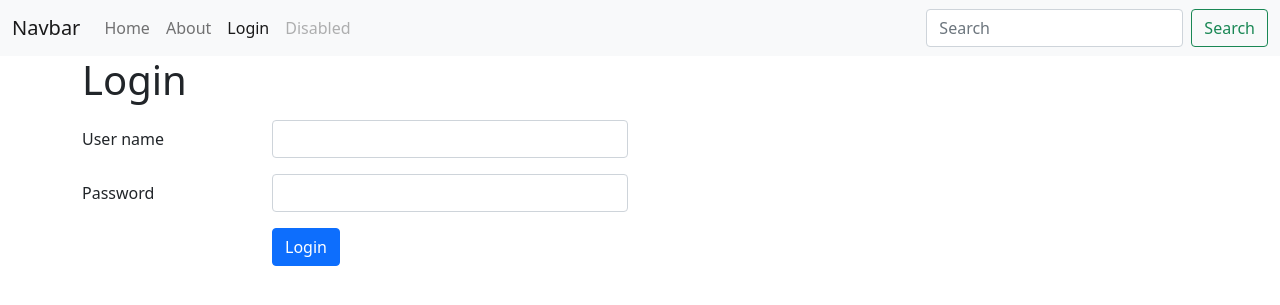
After one commit to Torekas/NicerApp, a Flask app: page /login in a window 1280 px wide. The commit adds this page. Shown: the top 305 px of the page. Run offline with Flask 3, Linux system fonts and the light colour scheme; data that the repository does not hold is empty.

Commit message:
Adding security and updating users' permissions

```diff
--- /dev/null
+++ b/Templates/login.html
@@ -0,0 +1,31 @@
+{% extends "base.html" %}
+{% block title %} Logon {% endblock %}
+
+{% block content %}
+<div class="container">
+  <form method='POST' action = {{url_for('login')}}>
+    <div class="row-mt3">
+      <div class="col-6 h1">Login</div>
+    </div>
+
+    <div class="row mt-3">
+      <div class="col-2 col-form-label"><label for="user_name">User name</label></div>
+      <div class="col-4">
+        <input type="text" id="user_name" name="user_name" class="form-control">
+      </div>
+    </div>
+
+    <div class="row mt-3">
+      <div class="col-2 col-form-label"><label for="user_pass">Password</label></div>
+      <div class = "col-4">
+        <input type="password" id="user_pass" name = "user_pass" class="form-control">
+      </div>
+    </div>
+
+    <div class="row mt-3">
+      <div class="col-2"></div>
+      <div class="col-4"><input type="submit" value="Login" class="btn btn-primary"></div>
+    </div>
+  </form>
+</div>
+{% endblock %}
--- a/Templates/menu.html
+++ b/Templates/menu.html
@@ -9,26 +9,41 @@
         <li class="nav-item">
           <a class="nav-link {{ 'active' if active_menu == 'home' }}" aria-current="page" href="{{ url_for('index') }}">Home</a>
         </li>
+        {% if login.is_valid %}
         <li class="nav-item">
           <a class="nav-link {{ 'active' if active_menu == 'exchange' }}" href="{{ url_for('exchange') }}">Exchange</a>
         </li>
+        {% endif %}
+        {% if login.is_valid %}
         <li class="nav-item">
           <a class="nav-link {{ 'active' if active_menu == 'history' }}" href="{{ url_for('history') }}">History</a>
         </li>
+        {% endif %}
         <li class="nav-item">
           <a class="nav-link {{ 'active' if active_menu == 'about' }}" href="#">About</a>
         </li>
+        {% if not login.is_valid %}
+        <li class="nav-item">
+          <a class="nav-link {{ 'active' if active_menu == 'login' }}" href="{{ url_for('login') }}">Login</a>
+        </li>
+        {% endif %}
+        {% if login.is_valid %}
+        <li class="nav-item">
+          <a class="nav-link {{ 'active' if active_menu == 'logout' }}" href="{{ url_for('logout') }}">Logout {{ session['user']
+           if 'user' in session }} </a>
+        </li>
+        {% endif %}
+        {% if login.is_valid and login.is_admin %}
         <li class="nav-item dropdown">
           <a class="nav-link dropdown-toggle" href="#" id="navbarDropdown" role="button" data-bs-toggle="dropdown" aria-expanded="false">
-            Dropdown
+            Users
           </a>
           <ul class="dropdown-menu" aria-labelledby="navbarDropdown">
-            <li><a class="dropdown-item" href="#">Action</a></li>
-            <li><a class="dropdown-item" href="#">Another action</a></li>
-            <li><hr class="dropdown-divider"></li>
-            <li><a class="dropdown-item" href="#">Something else here</a></li>
+            <li><a class="dropdown-item" href="{{ url_for('users') }}">Users</a></li>
+            <li><a class="dropdown-item" href="{{ url_for('new_user') }}">New User</a></li>
           </ul>
         </li>
+        {% endif %}
         <li class="nav-item">
           <a class="nav-link disabled" href="#" tabindex="-1" aria-disabled="true">Disabled</a>
         </li>
--- a/app.py
+++ b/app.py
@@ -1,9 +1,14 @@
-from flask import Flask, render_template, url_for, request, flash, g, redirect
+from flask import Flask, render_template, url_for, request, flash, g, redirect, session
 import sqlite3
 from sqlite3.dbapi2 import SQLITE_TRANSACTION
 from datetime import date
+import random
+import string
+import hashlib
+import binascii
 
 app_info = {'db_file' : 'C:/Users/janmi/PycharmProjects/NicerApp/data/cantor.db' }
+
 
 app = Flask(__name__)
 
@@ -20,6 +25,94 @@ def get_db():
         conn.row_factory = sqlite3.Row
         g.sqlite_db = conn
     return g.sqlite_db
+
+class UserPass:
+    def __init__(self, user ='', password=''):
+        self.user = user
+        self.password = password
+        self.email = ''
+        self.is_valid = False
+        self.is_admin = False
+
+    def hash_password(self):
+        os_urandom_static = b'K\x18\xcdY\xa9\x03\x87\xe9J\xa8\xe3\x9ai\xa5\x98\xcd\r!\xb9m5\x93\xa8\x91L\xd5\xc6\x0fW|\xf9Y\x97\x94\xcfT\x81L\xc6\xc4\x01]\t\\G\xb8\x92\x12\x92J53\xe6Q\xe5\x17\xe1U4\xcf'
+        salt =hashlib.sha256(os_urandom_static).hexdigest().encode('ascii')
+        pwdhash  = hashlib.pbkdf2_hmac('sha512', self.password.encode('utf-8'), salt, 100000)
+        pwdhash = binascii.hexlify(pwdhash)
+        return (salt + pwdhash).decode('ascii')
+
+    def verify_password(self, stored_password, provided_password):
+        salt = stored_password[:64]
+        stored_password = stored_password[64:]
+        pwdhash = hashlib.pbkdf2_hmac('sha512', provided_password.encode('utf-8'), salt.encode('ascii'), 100000)
+        pwdhash = binascii.hexlify(pwdhash).decode('ascii')
+        return pwdhash == stored_password
+
+    def get_random_user_pasword(self):
+        random_user = ''.join(random.choice(string.ascii_lowercase) for i in range(3))
+        self.user = random_user
+
+        password_characters = string.ascii_letters
+        random_password = ''.join(random.choice(password_characters) for i in range(3))
+        self.password = random_password
+
+    def login_user(self):
+
+        db = get_db()
+        sql_statement = 'select id, name, email, password, is_active, is_admin from users where name=?'
+        cur = db.execute(sql_statement, [self.user])
+        user_record = cur.fetchone()
+
+        if user_record!=None and self.verify_password(user_record['password'], self.password):
+            return user_record
+        else:
+            self.user = None
+            self.password = None
+            return None
+
+    def get_user_info(self):
+        db = get_db()
+        sql_statement = 'select name, email, password, is_active, is_admin from users where name=?'
+        cur = db.execute(sql_statement, [self.user])
+        db_user = cur.fetchone()
+
+        if db_user == None:
+            self.is_valid = False
+            self.is_admin = False
+            self.email = ''
+        elif db_user['is_active']!=1:
+            self.is_valid = False
+            self.is_admin = False
+            self.email = db_user['email']
+        else:
+            self.is_valid = True
+            self.is_admin = db_user['is_admin']
+            self.email = db_user['email']
+
+
+@app.route('/init_app')
+def init_app():
+    # check if there are users defined ( at least one active admin required)
+    db = get_db()
+    sql_statement = 'select count(*) as cnt from users where is_active and is_admin;'
+    cur = db.execute(sql_statement)
+    active_admins = cur.fetchone()
+
+    if active_admins!=None and active_admins['cnt']>0:
+        flash('Application is already set-up. Nothing to do ')
+        return redirect(url_for('index'))
+
+    # if not - create/update admin account with a new password and admin privileges, display random username
+
+    user_pass = UserPass()
+    user_pass.get_random_user_pasword()
+    sql_statement = 'insert into users(name, email, password, is_active, is_admin) values(?,?,?, True, True);'
+    db.execute(sql_statement, [user_pass.user, 'nooone@nowhere.no', user_pass.hash_password()])
+    db.commit()
+
+    flash('User {} with password {} has been created'.format(user_pass.user, user_pass.password))
+    return redirect(url_for('index'))
+
 @app.teardown_appcontext
 def close_db(error):
     if hasattr(g, 'sqlite_db'):
@@ -53,18 +146,55 @@ class CantorOffer:
                 return currency
         return Currency('unknown', 'unknown', 'flag_pirat.png')
 
+
+@app.route('/login', methods=['GET','POST'])
+def login():
+    login = UserPass(session.get('user'))
+    login.get_user_info()
+
+    if request.method == 'GET':
+        return render_template('login.html', active_menu = 'login', login = login)
+    else:
+        user_name = '' if 'user_name' not in request.form else request.form['user_name']
+        user_pass = '' if 'user_pass' not in request.form else request.form['user_pass']
+
+        login = UserPass(user_name, user_pass)
+        login_record = login.login_user()
+
+        if login_record != None:
+            session['user'] = user_name
+            flash('Logon succesful, welcome {}'.format(user_name))
+            return redirect(url_for('index'))
+        else:
+            flash('Logon failed, try again')
+            return render_template('login.html', active_menu = 'login', login = login)
+
+@app.route('/logout')
+def logout():
+    if 'user' in session:
+        session.pop('user', None)
+        flash('You are logged out')
+    return redirect(url_for('login'))
+
+
 @app.route('/')
 def index():
-    return render_template('index.html', active_menu='home')
+    login = UserPass(session.get('user'))
+    login.get_user_info()
+    return render_template('index.html', active_menu='home', login = login)
 
 @app.route('/exchange', methods=['GET', 'POST'])
 def exchange():
+    login = UserPass(session.get('user'))
+    login.get_user_info()
+    if not login.is_valid:
+        return redirect(url_for('login'))
 
     offer = CantorOffer()
     offer.load_offers()
 
     if request.method == 'GET':
-        return render_template('exchange.html',active_menu='exchange', offer = offer)
+        return render_template('exchange.html',active_menu='exchange', offer = offer, login = login)
     else:
 
         amount = '100'
@@ -86,19 +216,29 @@ def exchange():
             db.commit()
             flash('Request to change {} was accepted'.format(currency))
 
-        return render_template('exchange_result.html',active_menu='exchange', currency = currency, amount = amount, currency_info = offer.get_by_code(currency))
+        return render_template('exchange_result.html',active_menu='exchange', currency = currency, amount = amount, currency_info = offer.get_by_code(currency), login= login)
 
 @app.route('/history')
 def history():
+    login = UserPass(session.get('user'))
+    login.get_user_info()
+    if not login.is_valid:
+        return redirect(url_for('login'))
+
     db = get_db()
     sql_command = 'select id, currency, amount, trans_date from transactions;'
     cur = db.execute(sql_command)
     transactions = cur.fetchall()
 
-    return render_template('history.html',active_menu = 'history', transactions=transactions)
+    return render_template('history.html',active_menu = 'history', transactions=transactions, login=login)
 
 @app.route('/delete_transaction/<int:transaction_id>')
 def delete_transaction(transaction_id):
+    login = UserPass(session.get('user'))
+    login.get_user_info()
+    if not login.is_valid:
+        return redirect(url_for('login'))
+
     db = get_db()
     sql_statement = 'delete from transactions where id = ?;'
     db.execute(sql_statement, [transaction_id])
@@ -108,6 +248,11 @@ def delete_transaction(transaction_id):
 
 @app.route('/edit_transaction/<int:transaction_id>', methods=['POST', 'GET'])
 def edit_transaction(transaction_id):
+    login = UserPass(session.get('user'))
+    login.get_user_info()
+    if not login.is_valid:
+        return redirect(url_for('login'))
+
 
     offer = CantorOffer()
     offer.load_offers()
@@ -122,7 +267,7 @@ def edit_transaction(transaction_id):
             flash('No such transaction!')
             return redirect(url_for('history'))
         else:
-            return render_template('edit_transaction.html', transaction = transaction, offer = offer, active_menu = 'history')
+            return render_template('edit_transaction.html', transaction = transaction, offer = offer, active_menu = 'history', login=login)
 
     else:
 
@@ -145,3 +290,139 @@ def edit_transaction(transaction_id):
             flash('Transactions was updated')
 
         return redirect(url_for('history'))
+
+
+@app.route('/users')
+def users():
+    login = UserPass(session.get('user'))
+    login.get_user_info()
+    if not login.is_valid or not login.is_admin:
+        return redirect(url_for('login'))
+
+    db = get_db()
+    sql_command = 'select id, name, email, is_admin, is_active from users;'
+    cur =db.execute(sql_command)
+    users = cur.fetchall()
+
+    return render_template('users.html', active_menu='users', users=users, login = login)
+
+@app.route('/user_status_change/<action>/<user_name>')
+def user_status_change(action, user_name):
+    login = UserPass(session.get('user'))
+    login.get_user_info()
+    if not login.is_valid or not login.is_admin:
+        return redirect(url_for('login'))
+
+    db = get_db()
+    if action == 'active':
+        db.execute("update users set is_active = (is_active + 1) % 2 where name = ? and name <> ?",[user_name,login.user])
+        db.commit()
+    elif action == 'admin':
+        db.execute("update users set is_admin = (is_admin + 1) % 2 where name = ? and name <> ?",[user_name,login.user])
+        db.commit()
+    return redirect(url_for('users'))
+
+@app.route('/edit_user/<user_name>', methods=['POST', 'GET'])
+def edit_user(user_name):
+
+    login = UserPass(session.get('user'))
+    login.get_user_info()
+    if not login.is_valid or not login.is_admin:
+        return redirect(url_for('login'))
+
+    db = get_db()
+    sql_statement = 'select name, email from users where name = ?;'
+    cur = db.execute(sql_statement, [user_name])
+    user = cur.fetchone()
+    message = None
+
+    if user == None:
+        flash('No such user')
+        return redirect(url_for('users'))
+
+    if request.method == 'GET':
+        return render_template('edit_user.html', active_menu = 'users', user = user, login=login)
+    else:
+        new_email = '' if 'email' not in request.form else request.form['email']
+        new_password = '' if 'user_pass' not in request.form else request.form['user_pass']
+
+        if new_email != user['email']:
+            sql_statement = 'update users set email = ? where name = ?;'
+            db.execute(sql_statement,[new_email,user_name])
+            db.commit()
+            flash('Email was changed')
+
+        if new_password != '':
+            user_pass = UserPass(user_name, new_password)
+            sql_statement = 'update users set password = ? where name = ?;'
+            db.execute(sql_statement,[user_pass.hash_password(),user_name])
+            db.commit()
+            flash('Password was changed')
+        return redirect(url_for('users'))
+
+    return 'not implemented'
+
+@app.route('/user_delete/<user_name>')
+def delete_user(user_name):
+    login = UserPass(session.get('user'))
+    login.get_user_info()
+    if not login.is_valid or not login.is_admin:
+        return redirect(url_for('login'))
+
+
+    db = get_db()
+    sql_statement = "delete from users where name = ? and name <> ?"
+    db.execute(sql_statement, [user_name, login.user])
+    db.commit()
+
+    return redirect(url_for('users'))
+
+@app.route('/new_user', methods = ['POST', 'GET'])
+def new_user():
+
+    login = UserPass(session.get('user'))
+    login.get_user_info()
+    if not login.is_valid or not login.is_admin:
+        return redirect(url_for('login'))
+
+    db = get_db()
+    message=None
+    user={}
+
+    if request.method == 'GET':
+        return render_template('new_user.html', active_menu='new_user', user = user, login=login)
+    else:
+        user['user_name'] = '' if not 'user_name' in request.form else request.form['user_name']
+        user['email'] = '' if not 'email' in request.form else request.form['email']
+        user['user_pass'] = '' if not 'user_pass' in request.form else request.form['user_pass']
+
+        cursor = db.execute('select count(*) as cnt from users where name = ?', [user['user_name']])
+        record = cursor.fetchone()
+        is_user_name_unique = (record['cnt'] == 0)
+
+        cursor = db.execute('select count(*) as cnt from users where email = ?', [user['email']])
+        record = cursor.fetchone()
+        is_user_email_unique = (record['cnt'] == 0)
+
+        if user['user_name'] == '':
+            message = 'Name cannot be empty'
+        elif user['email'] == '':
+            message = 'Email cannot be empty'
+        elif user['user_pass'] == '':
+            message = 'Password cannot be empty'
+        elif not is_user_name_unique:
+            message = 'User with the name {} already exists'.format(user['user_name'])
+        elif not is_user_email_unique:
+            message = 'User with the email {} already exists'.format(user['email'])
+
+        if not message:
+            user_pass = UserPass(user['user_name'], user['user_pass'])
+            password_hash = user_pass.hash_password()
+            sql_statement = 'insert into users(name, email, password, is_active, is_admin) values(?,?,?, True, False);'
+            db.execute(sql_statement,[user['user_name'], user['email'], password_hash])
+            db.commit()
+            flash('User {} created'.format(user['user_name']))
+            return redirect(url_for('users'))
+        else:
+            flash('Correct error: {}'.format(message))
+            return render_template('new_user.html', active_menu = 'users', user=user, login = login)
```
Also changed, not shown: Templates/edit_user.html (added, +36 -0 lines), Templates/new_user.html (added, +40 -0 lines), Templates/users.html (added, +95 -0 lines).
